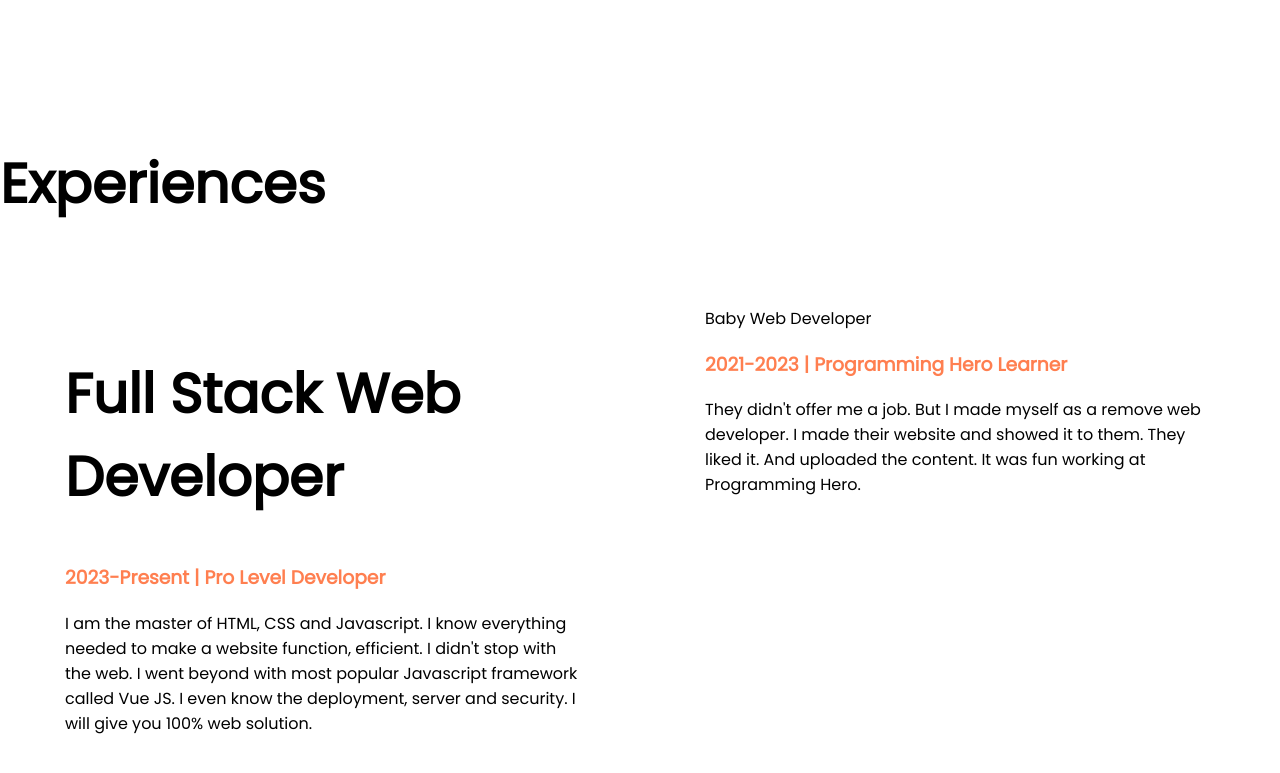
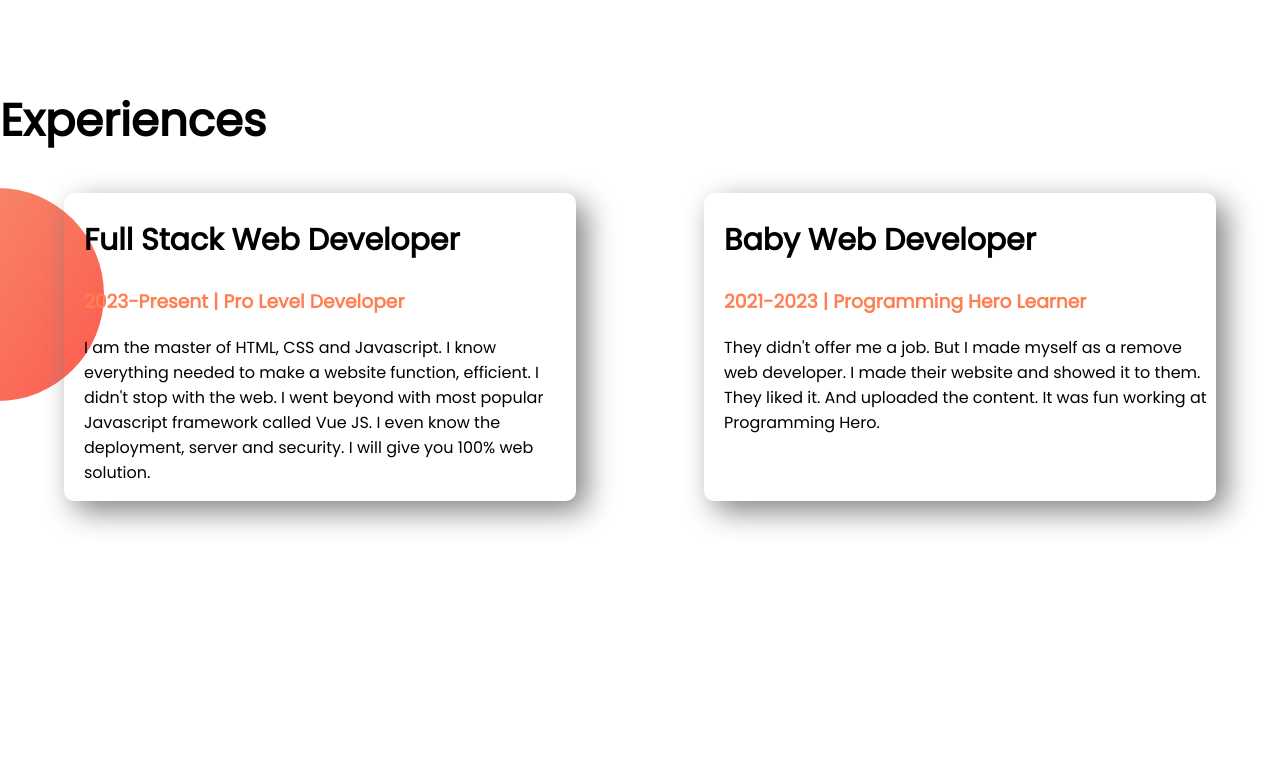
Before and after one commit to Parvez004/developer-portfolio, a plain HTML site: page index.html in a window 1280 px wide. Shown: the part 1253-2026 px from the top of the page. After the commit the page ends 1899 px from the top, so only its background shows below. Drawn offline with Linux system fonts and the light colour scheme.

Commit message:
experience

```diff
--- a/index.html
+++ b/index.html
@@ -42,10 +42,10 @@
            Experiences
        </h1>
        <div class="flexiable-container">
-        <div class="half-width">
-            <h1>
+        <div class="experience-item">
+            <h2>
                 Full Stack Web Developer
-            </h1>
+            </h2>
             <h3 class="coral-color">
                 2023-Present | Pro Level Developer
             </h3>
@@ -53,10 +53,10 @@
                 I am the master of HTML, CSS and Javascript. I know everything needed to make a website function, efficient. I didn't stop with the web. I went beyond with most popular Javascript framework called Vue JS. I even know the deployment, server and security. I will give you 100% web solution.
             </p>
            </div>
-           <div class="half-width">
-               <h1">
+           <div class="experience-item">
+               <h2>
                 Baby Web Developer
-               </h1>
+               </h2>
                <h3 class="coral-color">
                 2021-2023 | Programming Hero Learner
                </h3>
--- a/style.css
+++ b/style.css
@@ -3,7 +3,7 @@ body{
     margin: 0px;
 }
 h1{
-    font-size: 55px;
+    font-size: 45px;
 }
 .coral-color{
     color: coral;
@@ -46,3 +46,19 @@ h1{
     background-repeat: no-repeat;
     background-position: right;
 }
+h2{
+    font-size: 30px;
+}
+.experience-item{
+    width: 40%;
+    margin-left: 5%;
+    margin-right: 5%;
+    padding-left: 20px;
+    border-radius: 10px;
+    box-shadow: 10px 10px 30px gray;
+}
+.experience-area{
+    background-image: url(images/exp-bg.png);
+    background-repeat: no-repeat;
+    background-position: left;
+}
```
